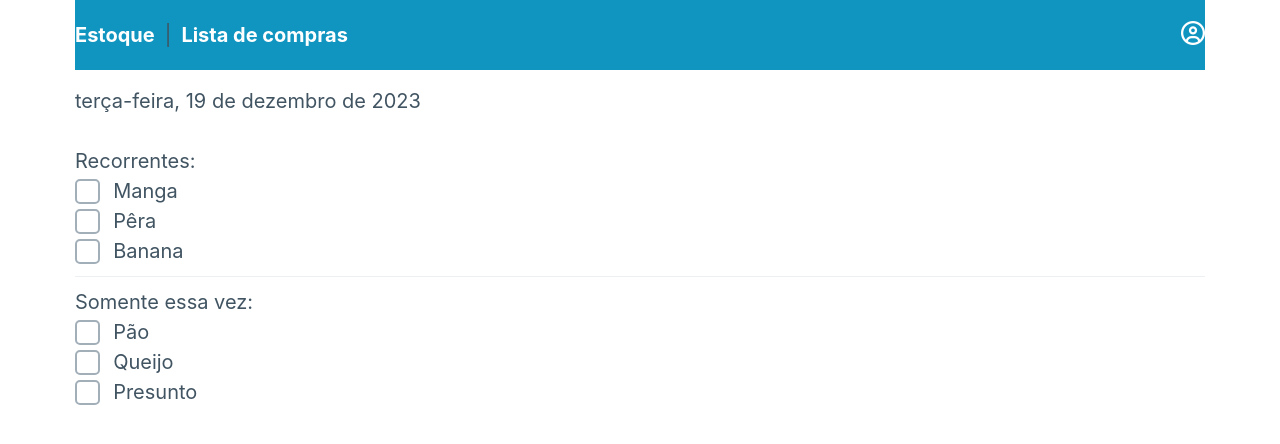
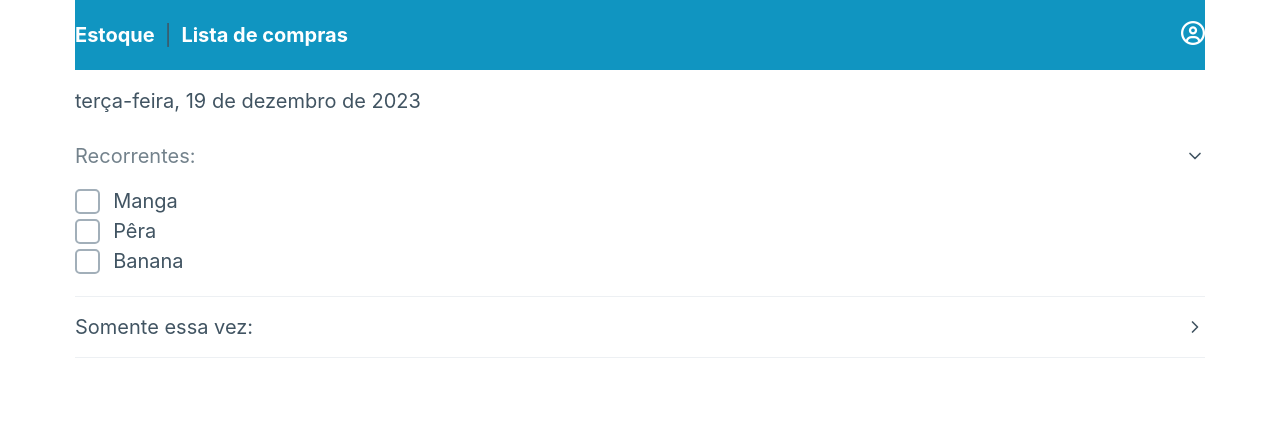
Before and after one commit to ericmadureira/estoque-de-casa, a React (Create React App) app: page /lista in a window 1280 px wide. Shown: the top 444 px of the page. Built offline with nearby package versions, Linux system fonts and the light colour scheme; no server answers.

Commit message:
feat: add accordion to shopping list

```diff
--- a/src/pages/ShoppingListPage.tsx
+++ b/src/pages/ShoppingListPage.tsx
@@ -22,21 +22,22 @@ const ShoppingListPage = () => {
     return (
         <div className='container'>
             <p>{suggestedShoppingDate}</p>
-            <span>Recorrentes: </span>
+            <details open>
+                <summary>Recorrentes: </summary>
                 <div className='container' style={{ display: 'flex', flexDirection: 'column' }}>
                     <span><input type='checkbox' /> Manga</span>
                     <span><input type='checkbox' /> Pêra</span>
                     <span><input type='checkbox' /> Banana</span>
                 </div>
-
-            <hr />
-
-            <span>Somente essa vez: </span>
+            </details>
+            <details>
+                <summary>Somente essa vez: </summary>
                 <div className='container' style={{ display: 'flex', flexDirection: 'column' }}>
                     <span><input type='checkbox' /> Pão</span>
                     <span><input type='checkbox' /> Queijo</span>
                     <span><input type='checkbox' /> Presunto</span>
                 </div>
+            </details>
         </div>
     )
 }
```
Lines whose indentation alone changed are shown as unchanged.
